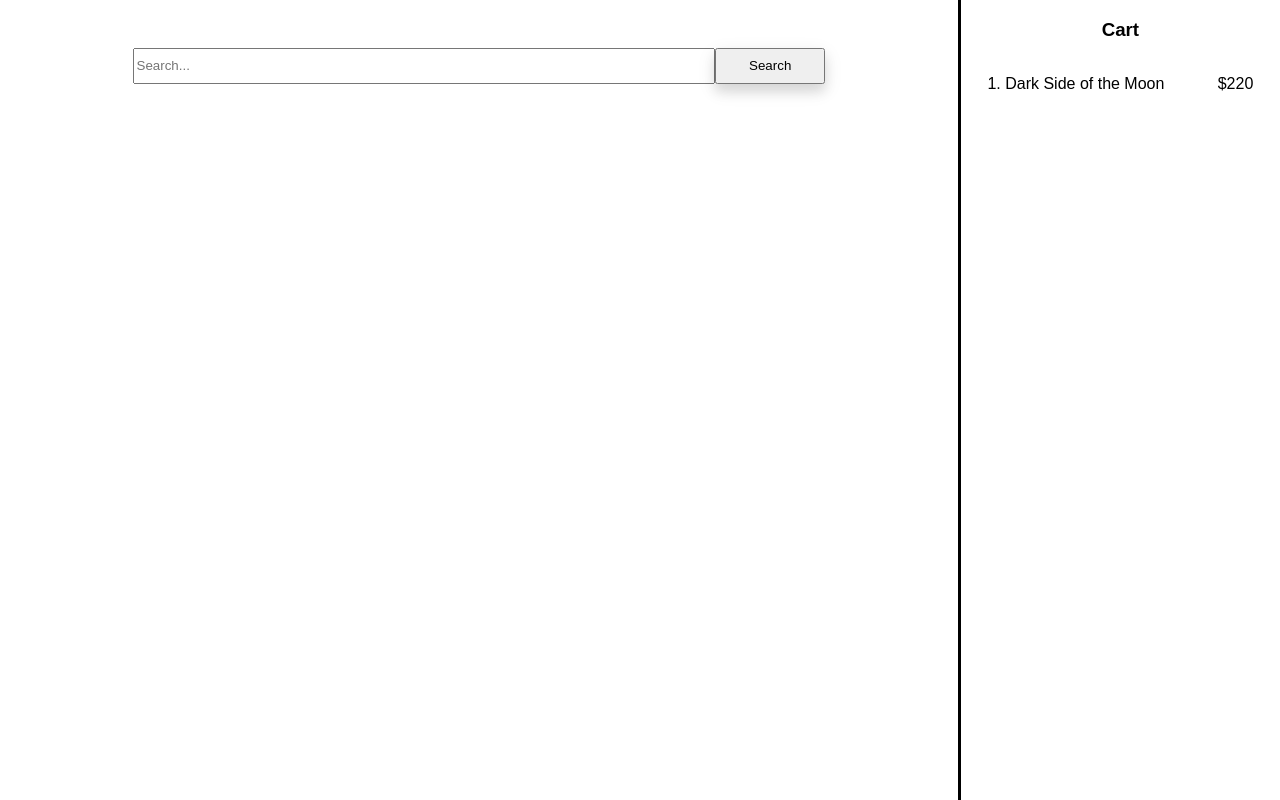
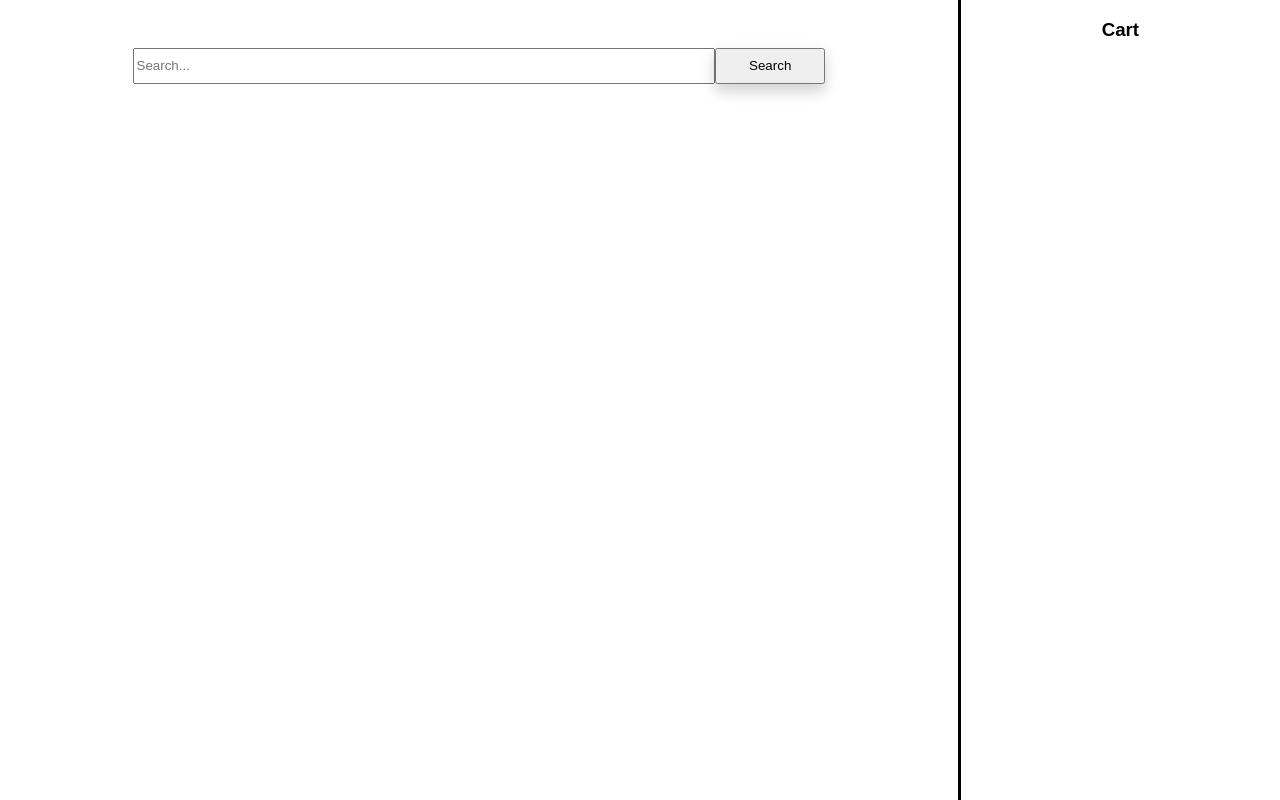
Before and after one commit to uraniumreza/KhojTheSearch, a React (Create React App) app: page / in a window 1280 px wide. Built offline with nearby package versions, Linux system fonts and the light colour scheme.

Commit message:
implement add to cart

```diff
--- a/src/App.css
+++ b/src/App.css
@@ -7,6 +7,7 @@
 .Cart {
   height: 100vh;
   width: 25%;
+  overflow: auto;
 }
 
 .CartItem {
@@ -77,3 +78,8 @@
   height: 36px;
   box-shadow: 0 8px 12px 0 rgba(0,0,0,0.1), 0 6px 20px 0 rgba(0,0,0,0.09);
 }
+
+#cartItemTitle {
+  width: 65%;
+  text-align: left;
+}
--- a/src/App.js
+++ b/src/App.js
@@ -8,14 +8,23 @@ class App extends Component {
   constructor(props) {
     super(props);
 
-    this.state = {};
+    this.state = {
+      cartItems: [],
+    };
   }
+
+  addToCart = item => {
+    const { cartItems } = this.state;
+    cartItems.push(item);
+    this.setState({ cartItems });
+    console.log(cartItems);
+  };
 
   render() {
     return (
       <div className="App">
-        <ProductSearch />
-        <Cart />
+        <ProductSearch addToCart={this.addToCart} />
+        <Cart cartItems={this.state.cartItems} />
       </div>
     );
   }
--- a/src/components/Cart.js
+++ b/src/components/Cart.js
@@ -11,10 +11,13 @@ export default class Cart extends Component {
   }
 
   render() {
+    const { cartItems } = this.props;
+    let collectionOfItems = [];
+    collectionOfItems = cartItems.map((item, index) => <CartItem index={index} item={item} />);
     return (
       <div className="Cart">
         <h3>Cart</h3>
-        <CartItem />
+        {collectionOfItems}
       </div>
     );
   }
--- a/src/components/CartItem.js
+++ b/src/components/CartItem.js
@@ -9,10 +9,12 @@ export default class CartItem extends Component {
   }
 
   render() {
+    const { index, item } = this.props;
     return (
       <div className="CartItem">
-        <p>1. Dark Side of the Moon</p>
-        <p>$220</p>
+        <p>{`${index + 1}.`}</p>
+        <p id="cartItemTitle">{`${item.title}`}</p>
+        <p>&#2547;{` ${item.price}`}</p>
       </div>
     );
   }
--- a/src/components/Product.js
+++ b/src/components/Product.js
@@ -7,6 +7,11 @@ export default class Product extends Component {
 
     this.state = {};
   }
+
+  handleAddCart = product => {
+    this.props.addToCart(product);
+    console.log('+ Cart Clicked!', product);
+  };
 
   render() {
     const { product } = this.props;
@@ -19,11 +24,11 @@ export default class Product extends Component {
           height="220"
           width="220"
         />
-        <p id="title">{product.title}</p>
-        <button id="button" type="button">
+        {product.title}
+        <button id="button" type="button" onClick={() => this.handleAddCart(product)}>
           + Cart
         </button>
-        <div className="Price">{product.price} BDT</div>
+        <div className="Price">&#2547; {product.price}</div>
       </div>
     );
   }
--- a/src/components/ProductSearch.js
+++ b/src/components/ProductSearch.js
@@ -50,7 +50,10 @@ export default class ProductSearch extends Component {
     return (
       <div className="ProductSearch">
         <SearchBar getSearchString={this.getSearchString} />
-        <ProductShowcase listOfProducts={this.state.listOfProducts} />
+        <ProductShowcase
+          listOfProducts={this.state.listOfProducts}
+          addToCart={this.props.addToCart}
+        />
       </div>
     );
   }
--- a/src/components/ProductShowcase.js
+++ b/src/components/ProductShowcase.js
@@ -14,7 +14,9 @@ export default class ProductShowcase extends Component {
     let collectionOfProducts = [];
     const { listOfProducts } = this.props;
     if (listOfProducts) {
-      collectionOfProducts = listOfProducts.map(item => <Product key={item.id} product={item} />);
+      collectionOfProducts = listOfProducts.map(item => (
+        <Product key={item.id} product={item} addToCart={this.props.addToCart} />
+      ));
     }
     return (
       <div className="ProductShowcase">
```
